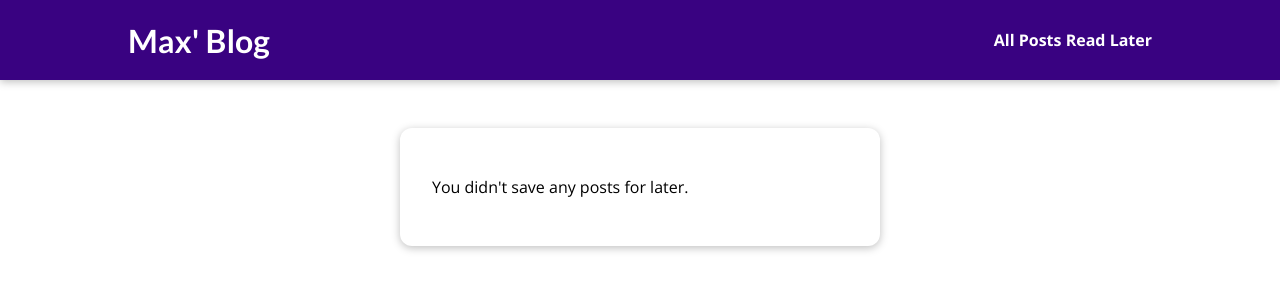
After one commit to mikoBerries/Python-Django, a Django app: page /prj/blog/read-later in a window 1280 px wide. The commit adds this page. Shown: the top 300 px of the page. Run offline with Django 4.2, Linux system fonts and the light colour scheme.

Commit message:
Ft/blogs version3 (#12)
* fixing view using django ClassView

* adding comment post feature and comment model

* adding read later feature stored in session

```diff
--- a/myDjangoProject/blog/forms.py
+++ b/myDjangoProject/blog/forms.py
@@ -4,6 +4,7 @@ from .models import Comment
 
 
 class CommentForm(forms.ModelForm):
+    " Serve for comment form a post"
     class Meta:
         model = Comment
         exclude = ["post"]
--- /dev/null
+++ b/myDjangoProject/blog/static/blog/stored-posts.css
@@ -0,0 +1,39 @@
+#main-navigation {
+    background-color: #390281;
+    box-shadow: 0 2px 8px rgba(0, 0, 0, 0.25);
+}
+
+#stored-posts {
+    margin: 8rem auto 3rem auto;
+    padding: 2rem;
+    border-radius: 12px;
+    box-shadow: 0 2px 8px rgba(0, 0, 0, 0.25);
+    background-color: white;
+    width: 90%;
+    max-width: 30rem;
+}
+
+#stored-posts ul {
+    list-style: none;
+    margin: 0;
+    padding: 0;
+}
+
+#stored-posts li {
+    margin: 1rem 0;
+}
+
+#stored-posts a {
+    display: block;
+    padding: 1rem;
+    width: 100%;
+    text-decoration: none;
+    border: 1px solid #ccc;
+    color: #1b1b1b;
+    font-weight: bold;
+}
+
+#stored-posts a:hover,
+#stored-posts a:active {
+    background-color: #ccc;
+}
--- a/myDjangoProject/blog/templates/blog/includes/post.html
+++ b/myDjangoProject/blog/templates/blog/includes/post.html
@@ -3,7 +3,7 @@
 <li>
   <article class="post">
     <a href="{% url "post-detail-page" post.slug %}">
-      <img src="{% static "blog/images/"|add:post.image_name %}" alt="{{ post.title }}"
+      <img src="{{ post.image.url }}" alt="{{ post.title }}"
       />
       <div class="post__content">
         <h3>{{ post.title }}</h3>
--- /dev/null
+++ b/myDjangoProject/blog/templates/blog/stored-posts.html
@@ -0,0 +1,23 @@
+{% extends "baseblog.html" %}
+{% load static %}
+
+{% block title %}
+My Stored Posts
+{% endblock %}
+
+{% block css_files %}
+<link rel="stylesheet" href="{% static "blog/stored-posts.css" %}">
+{% endblock %}
+
+{% block content %}
+  <section id="stored-posts">
+    {% if not has_posts %}
+      <p>You didn't save any posts for later.</p>
+    {% endif %}
+    <ul>
+      {% for post in posts %}
+        <li><a href="{% url "post-detail-page" post.slug %}">{{ post.title }}</a></li>
+      {% endfor %}
+    </ul>
+  </section>
+{% endblock %}
--- a/myDjangoProject/blog/urls.py
+++ b/myDjangoProject/blog/urls.py
@@ -3,8 +3,9 @@ from django.urls import path
 from . import views
 
 urlpatterns = [
-    path("", views.starting_page, name="starting-page"),
-    path("posts", views.posts, name="posts-page"),
-    path("posts/<slug:slug>", views.post_detail,
-         name="post-detail-page")  # /posts/my-first-post
+    path("", views.StartingPageView.as_view(), name="starting-page"),
+    path("posts", views.AllPostView.as_view(), name="posts-page"),
+    path("posts/<slug:slug>", views.SinglePostView.as_view(),
+         name="post-detail-page"),  # /posts/my-first-post,
+    path("read-later", views.ReadLaterView.as_view(), name="read-later")
 ]
--- a/myDjangoProject/blog/views.py
+++ b/myDjangoProject/blog/views.py
@@ -1,80 +1,14 @@
 from datetime import date
-
 from django.shortcuts import get_object_or_404, render
 
+from django.urls import reverse
+from django.http import HttpResponseRedirect
+
+from django.views import View
+from django.views.generic import ListView, DetailView
+
 from .models import Post
-
-# all_posts = [
-#     {
-#         "slug": "hike-in-the-mountains",
-#         "image": "mountains.jpg",
-#         "author": "Maximilian",
-#         "date": date(2021, 7, 21),
-#         "title": "Mountain Hiking",
-#         "excerpt": "There's nothing like the views you get when hiking in the mountains! And I wasn't even prepared for what happened whilst I was enjoying the view!",
-#         "content": """
-#           Lorem ipsum dolor sit amet consectetur adipisicing elit. Officiis nobis
-#           aperiam est praesentium, quos iste consequuntur omnis exercitationem quam
-#           velit labore vero culpa ad mollitia? Quis architecto ipsam nemo. Odio.
-
-#           Lorem ipsum dolor sit amet consectetur adipisicing elit. Officiis nobis
-#           aperiam est praesentium, quos iste consequuntur omnis exercitationem quam
-#           velit labore vero culpa ad mollitia? Quis architecto ipsam nemo. Odio.
-
-#           Lorem ipsum dolor sit amet consectetur adipisicing elit. Officiis nobis
-#           aperiam est praesentium, quos iste consequuntur omnis exercitationem quam
-#           velit labore vero culpa ad mollitia? Quis architecto ipsam nemo. Odio.
-#         """
-#     },
-#     {
-#         "slug": "programming-is-fun",
-#         "image": "coding.jpg",
-#         "author": "Maximilian",
-#         "date": date(2022, 3, 10),
-#         "title": "Programming Is Great!",
-#         "excerpt": "Did you ever spend hours searching that one error in your code? Yep - that's what happened to me yesterday...",
-#         "content": """
-#           Lorem ipsum dolor sit amet consectetur adipisicing elit. Officiis nobis
-#           aperiam est praesentium, quos iste consequuntur omnis exercitationem quam
-#           velit labore vero culpa ad mollitia? Quis architecto ipsam nemo. Odio.
-
-#           Lorem ipsum dolor sit amet consectetur adipisicing elit. Officiis nobis
-#           aperiam est praesentium, quos iste consequuntur omnis exercitationem quam
-#           velit labore vero culpa ad mollitia? Quis architecto ipsam nemo. Odio.
-
-#           Lorem ipsum dolor sit amet consectetur adipisicing elit. Officiis nobis
-#           aperiam est praesentium, quos iste consequuntur omnis exercitationem quam
-#           velit labore vero culpa ad mollitia? Quis architecto ipsam nemo. Odio.
-#         """
-#     },
-#     {
-#         "slug": "into-the-woods",
-#         "image": "woods.jpg",
-#         "author": "Maximilian",
-#         "date": date(2020, 8, 5),
-#         "title": "Nature At Its Best",
-#         "excerpt": "Nature is amazing! The amount of inspiration I get when walking in nature is incredible!",
-#         "content": """
-#           Lorem ipsum dolor sit amet consectetur adipisicing elit. Officiis nobis
-#           aperiam est praesentium, quos iste consequuntur omnis exercitationem quam
-#           velit labore vero culpa ad mollitia? Quis architecto ipsam nemo. Odio.
-
-#           Lorem ipsum dolor sit amet consectetur adipisicing elit. Officiis nobis
-#           aperiam est praesentium, quos iste consequuntur omnis exercitationem quam
-#           velit labore vero culpa ad mollitia? Quis architecto ipsam nemo. Odio.
-
-#           Lorem ipsum dolor sit amet consectetur adipisicing elit. Officiis nobis
-#           aperiam est praesentium, quos iste consequuntur omnis exercitationem quam
-#           velit labore vero culpa ad mollitia? Quis architecto ipsam nemo. Odio.
-#         """
-#     }
-# ]
-
-
-# def get_date(post):
-#     return post['date']
-
-# Create your views here.
+from .forms import CommentForm
 
 
 def starting_page(request):
@@ -101,3 +35,124 @@ def post_detail(request, slug):
         "post": identified_post,
         "post_tags": identified_post.tags.all()
     })
+
+
+class StartingPageView(ListView):
+    " View to handle index pages of blog"
+    template_name = "blog/index.html"
+    model = Post
+    ordering = ["-date"]
+    context_object_name = "posts"
+
+    def get_queryset(self):
+        " manipulate query to get only 3"
+        queryset = super().get_queryset()
+        data = queryset[:3]
+        return data
+
+
+class AllPostView(ListView):
+    template_name = "blog/all-post.html"
+    model = Post
+    ordering = ["-date"]
+    context_object_name = "all_posts"
+
+
+class SinglePostView(View):
+    # template_name = "blog/post-detail.html"
+    # model = Post
+    # context_object_name = "post"
+
+    # def get_context_data(self, **kwargs):
+    #     context = super().get_context_data(**kwargs)
+    #     context["post_tags"] = self.object.tags.all()
+    #     context["comment_form"] = CommentForm()
+    #     # Post.objects.get.
+    #     # request = self.request
+    #     return context
+
+    def is_stored_post(self, request, post_id):
+        " session checking"
+
+        stored_posts = request.session.get("stored_post")
+        saved_for_later = False
+        if stored_posts is not None:
+            if post_id in stored_posts:
+                saved_for_later = True
+
+        return saved_for_later
+
+    def get(self, request, slug):
+
+        post = Post.objects.get(slug=slug)
+
+        # # sessiong check
+        # stored_posts = request.session.get("stored_post")
+        # saved_for_later = False
+
+        # if stored_posts is not None:
+        #     if post.id in stored_posts:
+        #         saved_for_later = True
+
+        context = {
+            "post": post,
+            "post_tags": post.tags.all(),
+            "comment_form": CommentForm(),
+            "comments": post.comments.all(),
+            "saved_for_later": self.is_stored_post(request, post.id)
+        }
+        return render(request, "blog/post-detail.html", context)
+
+    def post(self, request, slug):
+        comment_form = CommentForm(request.POST)
+        post = Post.objects.get(slug=slug)
+
+        if comment_form.is_valid():
+            new_comment = comment_form.save(commit=False)
+            new_comment.post = post
+            new_comment.save()
+
+            return HttpResponseRedirect(reverse("post-detail-page", args=[slug]))
+
+        context = {
+            "post": post,
+            "post_tags": post.tags.all(),
+            "comment_form": comment_form,
+            "comments": post.comments.all(),
+            "saved_for_later": self.is_stored_post(request, post.id)
+        }
+        return render(request, "blog/post-detail.html", context)
+
+
+class ReadLaterView(View):
+    " read later post stored id in session"
+
+    def get(self, request):
+
+        stored_posts = request.session.get("stored_post")
+        context = {}
+        if stored_posts is None or len(stored_posts) == 0:
+            context["posts"] = []
+            context["has_posts"] = False
+        else:
+            posts = Post.objects.filter(id__in=stored_posts)
+            context["posts"] = posts
+            context["has_posts"] = True
+
+        return render(request, "blog/stored-posts.html", context=context)
+
+    def post(self, request):
+
+        stored_posts = request.session.get("stored_post")
+        if stored_posts is None:
+            stored_post = []
+        post_id = int(request.POST["post_id"])
+
+        if post_id not in stored_posts:
+            stored_posts.append(post_id)
+        else:
+            stored_posts.remove(post_id)
+
+        request.session["stored_post"] = stored_posts
+
+        return HttpResponseRedirect("")
--- a/myDjangoProject/myDjangoProject/settings.py
+++ b/myDjangoProject/myDjangoProject/settings.py
@@ -122,7 +122,7 @@ USE_TZ = True
 # Static files (CSS, JavaScript, Images)
 # https://docs.djangoproject.com/en/4.2/howto/static-files/
 
-STATIC_URL = 'static/'
+STATIC_URL = '/static/'
 
 STATICFILES_DIRS = [
     BASE_DIR / "static"
@@ -135,6 +135,6 @@ DEFAULT_AUTO_FIELD = 'django.db.models.BigAutoField'
 
 # File path for upload meda
 MEDIA_ROOT = BASE_DIR / "uploads"
-MEDIA_URL = "/user-media/"
+MEDIA_URL = "/files/"
 
 SESSION_COOKIE_AGES = 120
--- /dev/null
+++ b/myDjangoProject/static/app.css
@@ -0,0 +1,48 @@
+@import url('https://fonts.googleapis.com/css2?family=Lato:wght@400;700&family=Open+Sans:wght@400;700&display=swap');
+
+* {
+    box-sizing: border-box;
+}
+
+html {
+    font-family: 'Open Sans', 'Lato', sans-serif;
+}
+
+body {
+    margin: 0;
+}
+
+h1,
+h2,
+h3 {
+    font-family: 'Lato', sans-serif;
+    font-weight: bold;
+}
+
+#main-navigation {
+    width: 100%;
+    height: 5rem;
+    display: flex;
+    justify-content: space-between;
+    align-items: center;
+    padding: 0 10%;
+    position: absolute;
+    top: 0;
+    left: 0;
+}
+
+#main-navigation a {
+    text-decoration: none;
+    color: white;
+    font-weight: bold;
+}
+
+#main-navigation a:hover,
+#main-navigation a:active {
+    color: #cf79f1;
+}
+
+#main-navigation h1 a:hover,
+#main-navigation h1 a:active {
+    color: white;
+}
--- a/myDjangoProject/templates/baseblog.html
+++ b/myDjangoProject/templates/baseblog.html
@@ -14,6 +14,7 @@
     <h1><a href="{% url "starting-page" %}">Max' Blog</a></h1>
     <nav>
       <a href="{% url "posts-page" %}">All Posts</a>
+      <a href="{% url "read-later" %}">Read Later</a>
     </nav>
   </header>
 
```
Also changed, not shown: myDjangoProject/blog/admin.py (+6 -1 lines), myDjangoProject/blog/models.py (+15 -1 lines), myDjangoProject/blog/static/blog/post-detail.css (added, +204 -0 lines), myDjangoProject/blog/static/blog/post-details.css (deleted, +0 -75 lines), myDjangoProject/blog/templates/blog/post-detail.html (+53 -2 lines), myDjangoProject/blog/migrations/0002_remove_post_image_name_post_image.py (added), myDjangoProject/blog/migrations/0003_comment.py (added), myDjangoProject/blog/migrations/0004_comment_user_email.py (added), myDjangoProject/blog/templates/blog/all-post.html (line endings or trailing spaces), myDjangoProject/uploads/posts/coding.jpg (added), myDjangoProject/uploads/posts/mountains.jpg (added).
